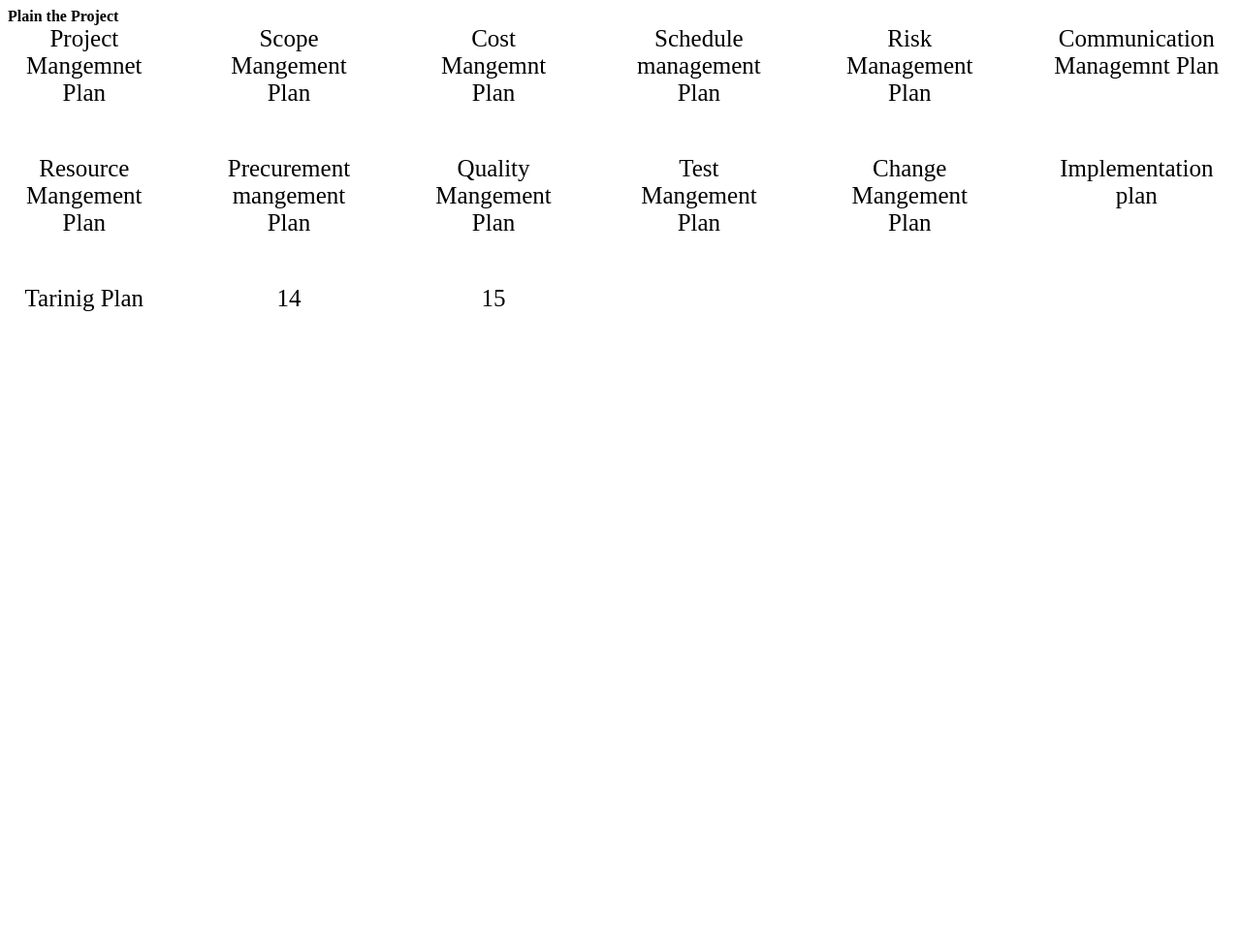
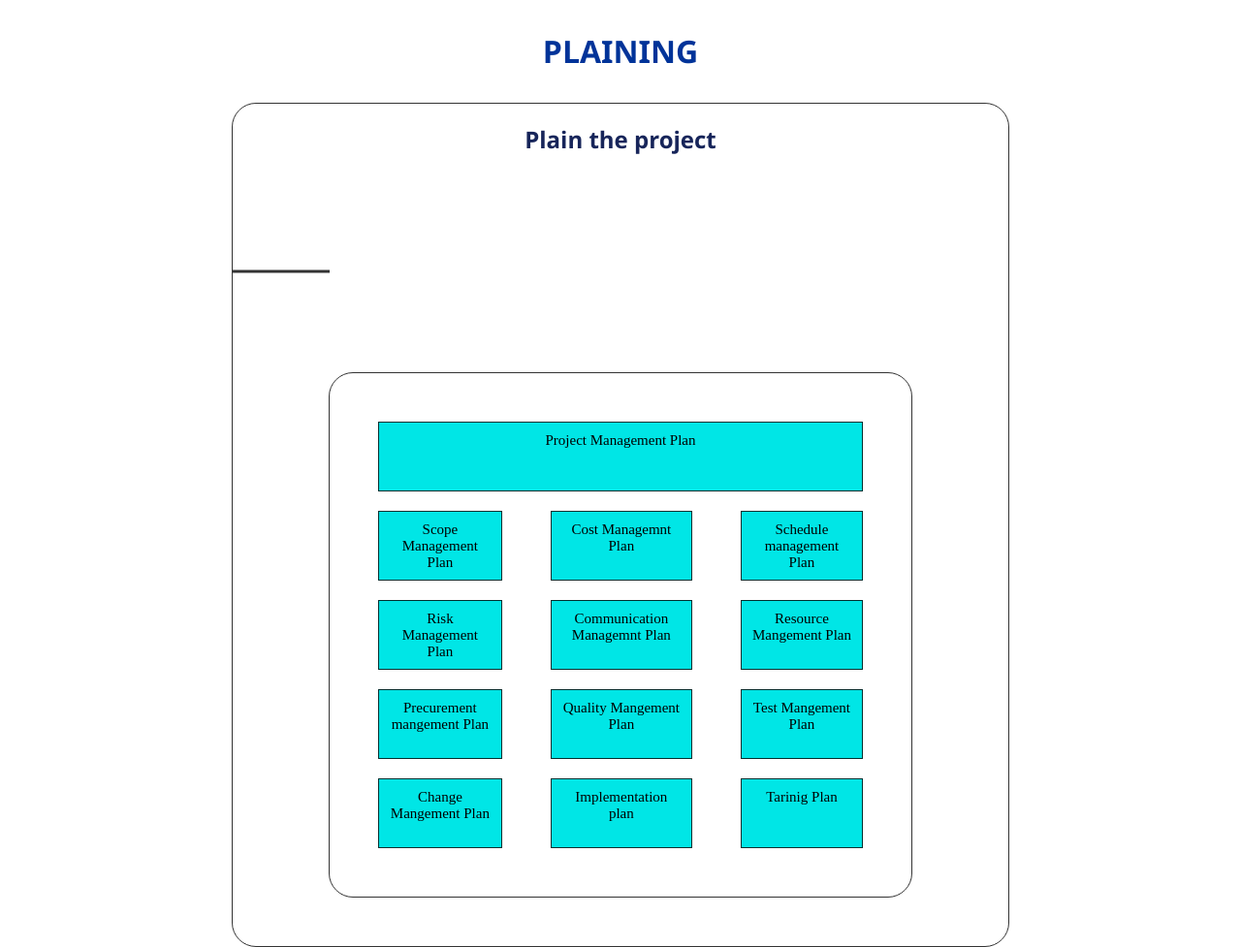
Before and after one commit to shahjee005/Projematic-by-ItGems, a plain HTML site: page plaining.html in a window 1280 px wide. Shown: the whole page at 97% size. Before the commit the page ends 800 px from the top, so only its background shows below. Drawn offline with Linux system fonts and the light colour scheme.

Commit message:
Created outer layer section and another dive out side Main grid ,also pul an svg line

```diff
--- a/css/main.css
+++ b/css/main.css
@@ -18,6 +18,9 @@
 }
 
 
+
+
+
 /* Question ? Its not changing clour  */
 .grid-container .item1 {
   font-family: 'Segoe UI', Tahoma, Geneva, Verdana, sans-serif;
@@ -34,38 +37,102 @@
   font-family:'Segoe UI', Tahoma, Geneva, Verdana, sans-serif ;
 }
 
+/* Tooltip on hover   */
 
+.tooltip {
+  position: relative;
+  display: inline-block;
+  border-bottom: 1px dotted black;
+}
 
+.tooltip .tooltiptext {
+  visibility: hidden;
+  width: 120px;
+  background-color: #555;
+  color: rgb(160, 70, 18);
+  text-align: center;
+  border-radius: 6px;
+  padding: 5px 0;
+  position: absolute;
+  z-index: 1;
+  bottom: 125%;
+  left: 50%;
+  margin-left: -60px;
+  opacity: 0;
+  transition: opacity 0.3s;
+}
 
+.tooltip .tooltiptext::after {
+  content: "";
+  position: absolute;
+  top: 100%;
+  left: 50%;
+  margin-left: -5px;
+  border-width: 5px;
+  border-style: solid;
+  border-color: #555 transparent transparent transparent;
+}
 
+.tooltip:hover .tooltiptext {
+  visibility: visible;
+  opacity: 1;
+}
+/* Tool Tip End  */
 
+/* Plaining.html */
 
+h1 {font-family: 'Segoe UI', Tahoma, Geneva, Verdana, sans-serif;
+  color: #003399;
+  padding: 10px;}
+h2 {font-family: 'Segoe UI', Tahoma, Geneva, Verdana, sans-serif;
+  color: rgb(23, 37, 90);
 
-
-
-
-
-/*  */
-
-
-/* .grid-container {
+}
+.outer-layer{
+  background-color:none;
+  border: 1px solid rgba(0, 0, 0, 0.8);
+  border-radius: 25px;
+  padding-top: auto;
+  padding-bottom:50px ;
+  height: fit-content;
+  width:800px;
+  margin: auto;
+}
+.grid-container1 {
   display: grid;
   grid-gap: 20px 50px;
-  grid-template-columns: auto auto auto;
-  background-color:grey;
-  padding: 30px;
+  grid-template-columns: auto auto auto  ;
+  background-color:none;
+  border: 1px solid rgba(0, 0, 0, 0.8);
+  border-radius: 25px;
+  padding: 50px;
+  height: fit-content;
+  width:500px;
+  margin: auto;
+
 }
 
 .grid-item {
-  background-color: rgba(26, 170, 180, 0.842);
+  background-color:#00E6E6;
   border: 1px solid rgba(0, 0, 0, 0.8);
-  border-radius: 25px;
+  border-radius: AUTO;
   padding: 10px;
-  width: auto;
-  font-size: 20px;
+  width:AUTO;
+  font-size: 15px;
   text-align: center;
-  height: 50px;
-} */
+  height: 50px;}
+
+
+  .grid-item1 {
+    grid-column-end: span 3;
+    background-color:#00E6E6;
+    border: 1px solid rgba(0, 0, 0, 0.8);
+    border-radius: AUTO;
+    padding: 10px;
+    width:auto;
+    font-size: 15px;
+    text-align: center;
+    height: 50px;}
 /* h1{text-align: center;
 
 } */
--- a/plaining.html
+++ b/plaining.html
@@ -9,7 +9,7 @@
     <!-- Vendor Styles
  <link rel= "stylesheet" href="./Vendor/Bootstrap/css/bootstrap.min.css" >
 
-    <!-- Vendor Scripts
+     Vendor Scripts
     <script type="text/javascript" src="./Vendor/Bootstrap/jquery/jquery.min.js" ></script>
     <link rel="stylesheet" href="https://maxcdn.bootstrapcdn.com/bootstrap/3.4.1/css/bootstrap.min.css">
     <script src="https://ajax.googleapis.com/ajax/libs/jquery/3.4.1/jquery.min.js"></script>
@@ -21,12 +21,21 @@
 
 </head>
 <!-- Citation link: https://www.w3schools.com/css/tryit.asp?filename=trycss_grid_grid-column-gap -->
-<body>
-    <h><strong>Plain the Project</strong> </h1>
-    <div class="grid-container">
-        <div class="grid-item">Project Mangemnet Plan</div>
-        <div class="grid-item">Scope Mangement Plan </div>
-        <div class="grid-item">Cost Mangemnt Plan</div>
+<body style="text-align:center;">
+
+    <h1><strong>PLAINING</strong> </h1>
+    <section class="outer-layer">
+    <h2><strong>Plain the project</strong></h2>
+
+    <!-- SVG LINE Dont know how to handle it ???? -->
+    <svg height="200" width="800">
+        <line x1="100" y1="100" x2="0" y2="100" style="stroke:rgb(0,0,0,0.8);stroke-width:3" />
+       </svg>
+    <div class="grid-container1">
+        <div class="grid-item1">Project Management Plan</div>
+        <div class="grid-item">Scope Management Plan </div>
+
+        <div class="grid-item">Cost Managemnt Plan</div>
         <div class="grid-item">Schedule management Plan</div>
         <div class="grid-item">Risk Management Plan</div>
         <div class="grid-item">Communication Managemnt Plan</div>
@@ -37,10 +46,9 @@
         <div class="grid-item">Change Mangement Plan</div>
         <div class="grid-item">Implementation plan</div>
         <div class="grid-item">Tarinig Plan</div>
-        <div class="grid-item">14</div>
-        <div class="grid-item">15</div>
+
       </div>
-
+    </section>
 </body>
 
 </html>
```
Also changed, not shown: index.html (+4 -2 lines).
